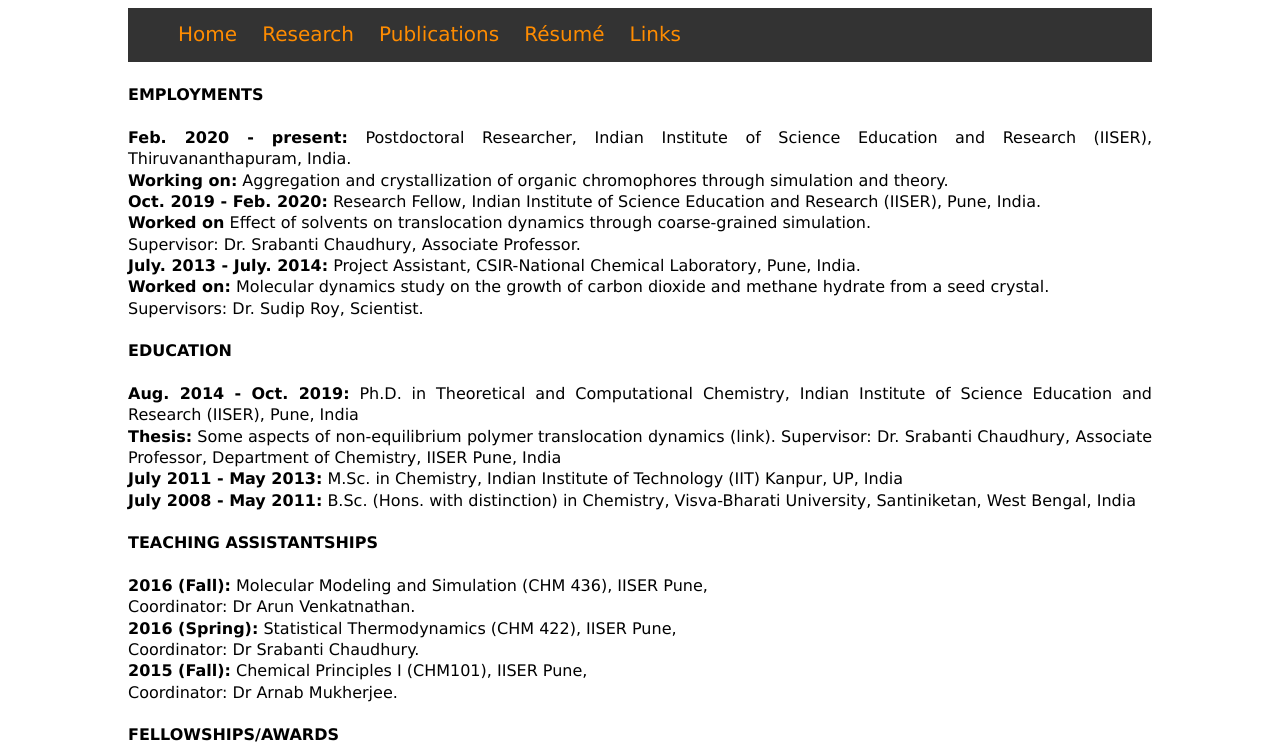
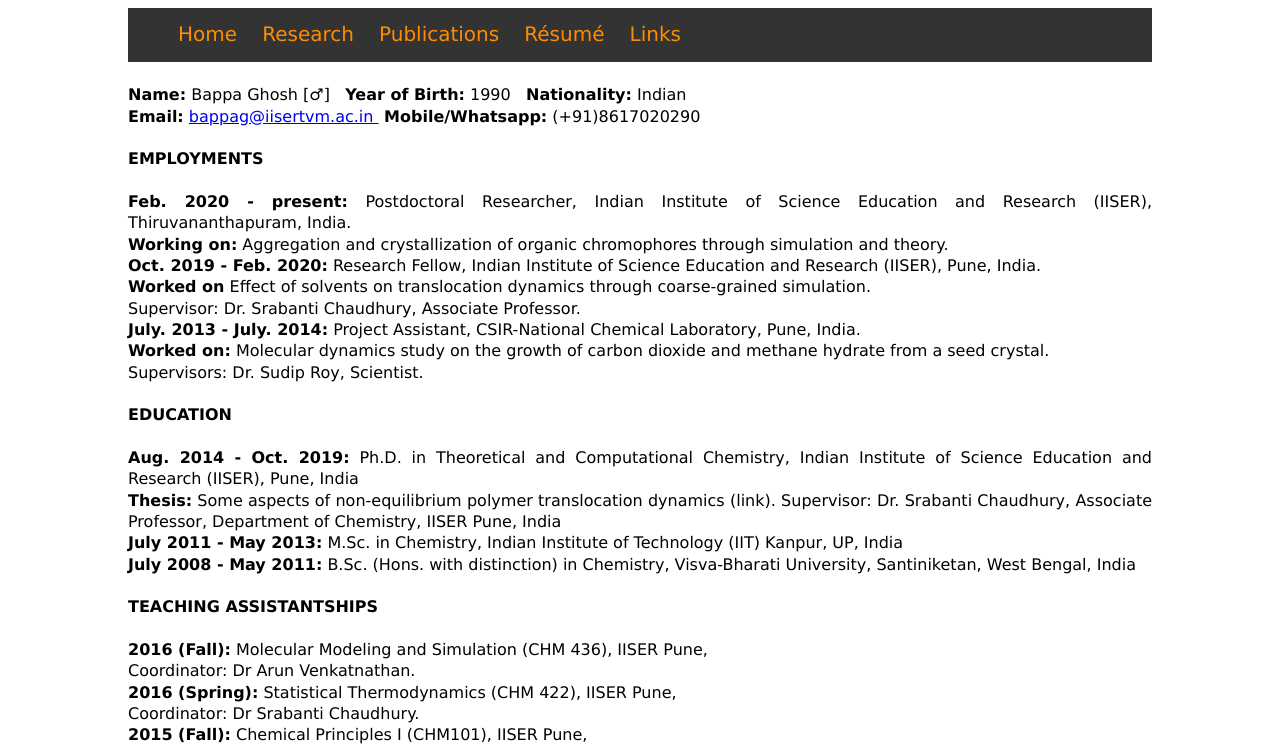
Before and after one commit to bghosh4u/bghosh4u.github.io, a plain HTML site: page resume.html in a window 1280 px wide. Shown: the top 748 px of the page. Drawn offline with Linux system fonts and the light colour scheme.

Commit message:
My Website !

```diff
--- a/resume.html
+++ b/resume.html
@@ -35,6 +35,8 @@
 
 <div>
 <br>
+<b>Name:</b> Bappa Ghosh [&#9794]   &nbsp;
+<b>Year of Birth:</b> 1990 &nbsp; <b>Nationality:</b> Indian &nbsp;<br><b>Email:</b> <a href="mailto:bappag@iisertvm.ac.in">bappag@iisertvm.ac.in&nbsp;</a><b> Mobile/Whatsapp:</b> (+91)8617020290 <br><br>
 <b>EMPLOYMENTS</b><br><br>
 
 <b>Feb. 2020 - present:</b> Postdoctoral Researcher, Indian Institute of Science Education and Research (IISER), Thiruvananthapuram, India.<br>
```
